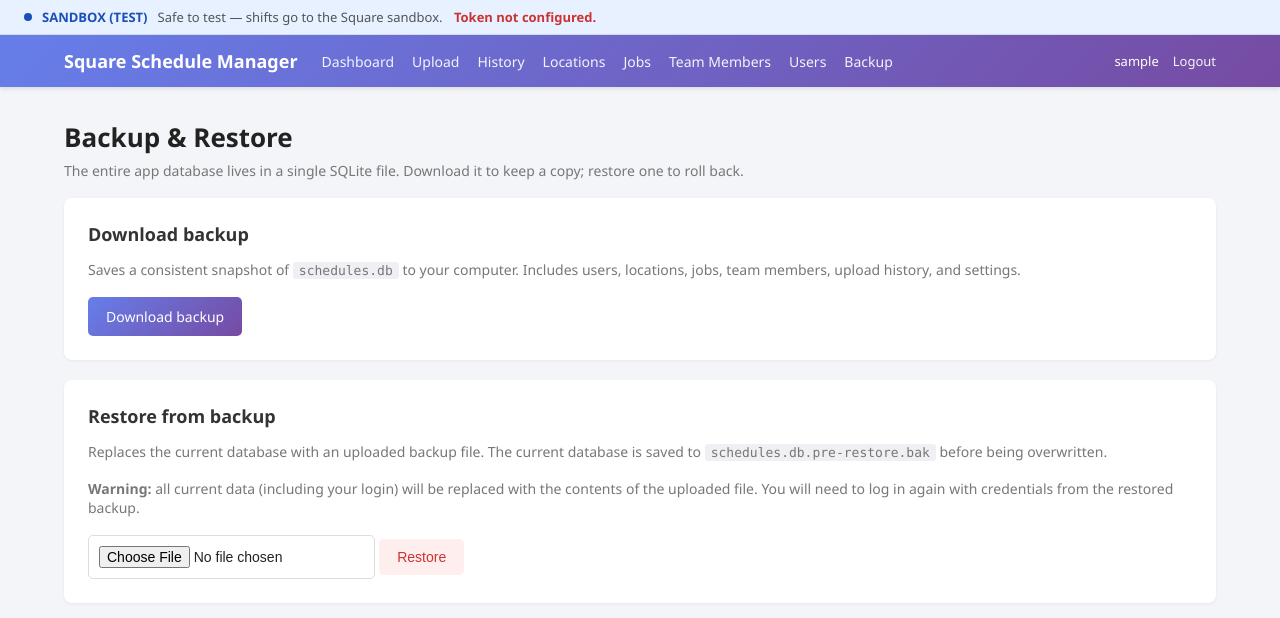
After one commit to Aleut-Geoff-Vaughan/SquareUp-Schedule-Upload, a Flask app: page /admin/backup in a window 1280 px wide. The commit adds this page. Shown: the top 618 px of the page. Run offline with Flask 3, Linux system fonts and the light colour scheme; the visitor is signed in with stand-in values (Sample User, id 1).

Commit message:
Add admin Backup & Restore page
Adds a Backup admin page with two actions:
- Download backup: uses sqlite3 backup API to stream a consistent
  snapshot of the database as schedules-backup-YYYYMMDD-HHMMSS.db.
- Restore: accepts an uploaded .db file, validates the SQLite header
  and expected tables, saves the current database to
  schedules.db.pre-restore.bak, then atomically replaces it.

Adds a Backup link to the admin nav.

https://claude.ai/code/session_01UGzSsSqUp6RHgCZPhs6Pq8

```diff
--- a/app.py
+++ b/app.py
@@ -3,12 +3,15 @@ Square Schedule Manager
 Main Flask Application
 """
 
-from flask import Flask, render_template, request, jsonify, session, redirect, url_for, Response
+from flask import Flask, render_template, request, jsonify, session, redirect, url_for, Response, send_file
 from flask_cors import CORS
 import os
 import csv
 import io
 import json
+import shutil
+import sqlite3
+import tempfile
 from datetime import datetime, timedelta
 from functools import wraps
 from pathlib import Path
@@ -538,6 +541,99 @@ def set_environment():
     })
 
 
+@app.route('/admin/backup', methods=['GET'])
+@login_required
+def backup_page():
+    """Admin-only backup & restore page."""
+    if not session.get('is_admin'):
+        return jsonify({'error': 'Unauthorized'}), 403
+    return render_template('admin_backup.html')
+
+
+@app.route('/admin/backup/download', methods=['GET'])
+@login_required
+def backup_download():
+    """Stream a consistent snapshot of the SQLite database as a download."""
+    if not session.get('is_admin'):
+        return jsonify({'error': 'Unauthorized'}), 403
+
+    from database import DB_PATH
+    tmp = tempfile.NamedTemporaryFile(prefix='schedules-backup-', suffix='.db', delete=False)
+    tmp.close()
+    try:
+        src = sqlite3.connect(DB_PATH)
+        dst = sqlite3.connect(tmp.name)
+        with dst:
+            src.backup(dst)
+        dst.close()
+        src.close()
+
+        filename = f"schedules-backup-{datetime.now().strftime('%Y%m%d-%H%M%S')}.db"
+        return send_file(
+            tmp.name,
+            mimetype='application/octet-stream',
+            as_attachment=True,
+            download_name=filename,
+        )
+    except Exception as e:
+        try:
+            os.unlink(tmp.name)
+        except OSError:
+            pass
+        return jsonify({'error': f'Backup failed: {e}'}), 500
+
+
+@app.route('/admin/backup/restore', methods=['POST'])
+@login_required
+def backup_restore():
+    """Replace the current SQLite database with an uploaded backup file."""
+    if not session.get('is_admin'):
+        return jsonify({'error': 'Unauthorized'}), 403
+
+    if 'file' not in request.files:
+        return jsonify({'error': 'No file provided'}), 400
+    file = request.files['file']
+    if not file.filename:
+        return jsonify({'error': 'No file selected'}), 400
+
+    tmp = tempfile.NamedTemporaryFile(prefix='schedules-restore-', suffix='.db', delete=False)
+    try:
+        file.save(tmp.name)
+        tmp.close()
+
+        with open(tmp.name, 'rb') as f:
+            header = f.read(16)
+        if not header.startswith(b'SQLite format 3'):
+            return jsonify({'error': 'File is not a valid SQLite database'}), 400
+
+        try:
+            check = sqlite3.connect(tmp.name)
+            cursor = check.cursor()
+            cursor.execute("SELECT name FROM sqlite_master WHERE type='table'")
+            tables = {row[0] for row in cursor.fetchall()}
+            check.close()
+        except sqlite3.DatabaseError as e:
+            return jsonify({'error': f'Could not open backup: {e}'}), 400
+
+        required_tables = {'users', 'locations', 'jobs', 'team_members', 'uploads', 'schedules', 'settings'}
+        missing = required_tables - tables
+        if missing:
+            return jsonify({'error': f'Backup is missing expected tables: {", ".join(sorted(missing))}'}), 400
+
+        from database import DB_PATH
+        if os.path.exists(DB_PATH):
+            shutil.copy2(DB_PATH, DB_PATH + '.pre-restore.bak')
+        shutil.move(tmp.name, DB_PATH)
+
+        return jsonify({'success': True, 'message': 'Database restored. Please log in again.'})
+    except Exception as e:
+        try:
+            os.unlink(tmp.name)
+        except OSError:
+            pass
+        return jsonify({'error': f'Restore failed: {e}'}), 500
+
+
 @app.route('/api/health', methods=['GET'])
 @login_required
 def health():
--- /dev/null
+++ b/templates/admin_backup.html
@@ -0,0 +1,61 @@
+{% extends "base.html" %}
+{% block title %}Backup &amp; Restore - Square Schedule Manager{% endblock %}
+
+{% block content %}
+<h1>Backup &amp; Restore</h1>
+<p class="subtle">The entire app database lives in a single SQLite file. Download it to keep a copy; restore one to roll back.</p>
+
+<section class="card">
+    <h2>Download backup</h2>
+    <p class="subtle">Saves a consistent snapshot of <code>schedules.db</code> to your computer. Includes users, locations, jobs, team members, upload history, and settings.</p>
+    <a class="btn primary" href="{{ url_for('backup_download') }}">Download backup</a>
+</section>
+
+<section class="card">
+    <h2>Restore from backup</h2>
+    <p class="subtle">Replaces the current database with an uploaded backup file. The current database is saved to <code>schedules.db.pre-restore.bak</code> before being overwritten.</p>
+    <p class="subtle"><strong>Warning:</strong> all current data (including your login) will be replaced with the contents of the uploaded file. You will need to log in again with credentials from the restored backup.</p>
+
+    <form id="restore-form" enctype="multipart/form-data">
+        <input type="file" id="restore-file" name="file" accept=".db,application/octet-stream" required>
+        <button type="submit" class="btn danger">Restore</button>
+    </form>
+
+    <div id="restore-status" class="status hidden"></div>
+</section>
+{% endblock %}
+
+{% block scripts %}
+<script>
+document.getElementById('restore-form').addEventListener('submit', async (e) => {
+    e.preventDefault();
+    const fileInput = document.getElementById('restore-file');
+    const statusEl = document.getElementById('restore-status');
+    if (!fileInput.files.length) return;
+
+    if (!confirm('This will replace ALL current data. Continue?')) return;
+
+    const formData = new FormData();
+    formData.append('file', fileInput.files[0]);
+
+    statusEl.textContent = 'Restoring...';
+    statusEl.className = 'status';
+
+    try {
+        const res = await fetch('{{ url_for("backup_restore") }}', { method: 'POST', body: formData });
+        const data = await res.json();
+        if (!res.ok) {
+            statusEl.textContent = data.error || 'Restore failed';
+            statusEl.className = 'status error';
+            return;
+        }
+        statusEl.textContent = data.message + ' Redirecting to login...';
+        statusEl.className = 'status success';
+        setTimeout(() => { window.location.href = '{{ url_for("logout") }}'; }, 1500);
+    } catch (err) {
+        statusEl.textContent = 'Restore failed: ' + err.message;
+        statusEl.className = 'status error';
+    }
+});
+</script>
+{% endblock %}
--- a/templates/base.html
+++ b/templates/base.html
@@ -35,6 +35,7 @@
                 <a href="{{ url_for('jobs') }}">Jobs</a>
                 <a href="{{ url_for('team_members') }}">Team Members</a>
                 <a href="{{ url_for('manage_users') }}">Users</a>
+                <a href="{{ url_for('backup_page') }}">Backup</a>
                 {% endif %}
             </div>
             <div class="nav-user">
```
